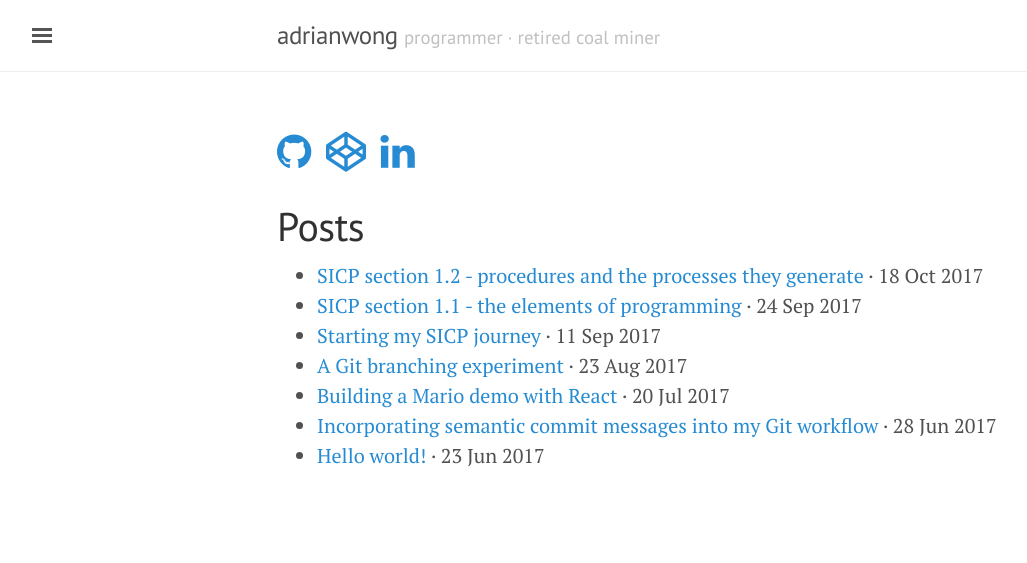
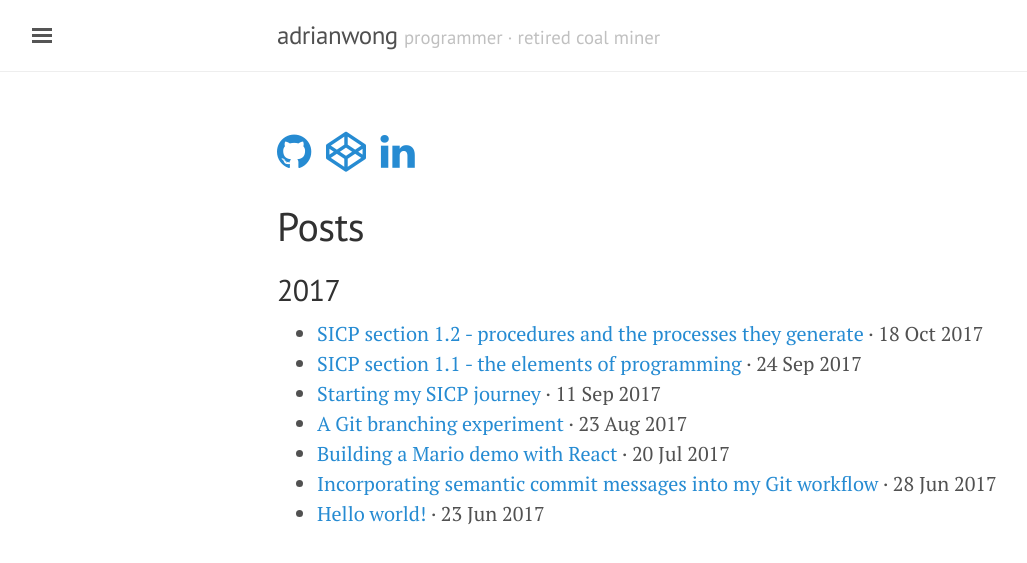
Before and after one commit to adrianwong/adrianwong.github.io, a Jekyll site: the page built from index.html, in a window 1280 px wide. Shown: the top 563 px of the page, without its empty margins (3-1030 px from the left). Built offline with Jekyll 4.4.1, drawn with Linux system fonts in a browser that asks for light colours; comment, search, counter and statistics services are not loaded.

Commit message:
refactor: Group posts by year

```diff
--- a/index.html
+++ b/index.html
@@ -11,10 +11,16 @@ title: Home
 {% endfor %}
 
 <h1>Posts</h1>
-<ul>
-  {% for post in site.posts %}
-    <li>
-      <a href="{{ post.url }}">{{ post.title }}</a> &middot; {{ post.date | date_to_string }}
-    </li>
-  {% endfor %}
-</ul>
+{% for post in site.posts %}
+  {% assign post_year = post.date | date: "%Y" %}
+  {% if post_year != year %}
+    {% unless forloop.first %}</ul>{% endunless %}
+    <h2>{{ post_year }}</h2>
+    <ul>
+    {% assign year = post_year %}
+  {% endif %}
+  <li>
+    <a href="{{ post.url }}">{{ post.title }}</a> &middot; {{ post.date | date_to_string }}
+  </li>
+  {% if forloop.last %}</ul>{% endif %}
+{% endfor %}
```
